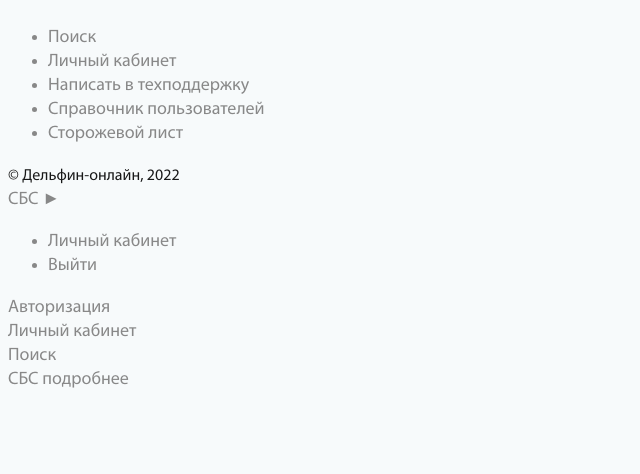
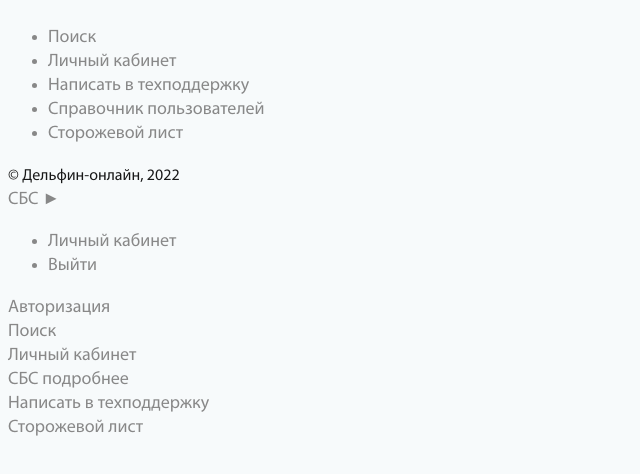
Before and after one commit to optimismous/info-search-markup, a React (Vite) app: page /routes in a window 1280 px wide. Shown: the top 474 px of the page, without its empty margins (0-640 px from the left). Built offline with nearby package versions, Linux system fonts and the light colour scheme.

Commit message:
update routes index

```diff
--- a/js/components/RoutesIndex.jsx
+++ b/js/components/RoutesIndex.jsx
@@ -18,14 +18,20 @@ export const RoutesIndex = (props) => {
         <Link to="/">Авторизация</Link>
       </div>
       <div>
-        <Link to="/private-cabinet">Личный кабинет</Link>
+        <Link to="/search">Поиск</Link>
       </div>
       <div>
-        <Link to="/search">Поиск</Link>
+        <Link to="/private-cabinet">Личный кабинет</Link>
       </div>
       <div>
         <Link to="/sbs-details">CБС подробнее</Link>
       </div>
+      <div>
+        <Link to="/support">Написать в техподдержку</Link>
+      </div>
+      <div>
+        <Link to="/watch-list">Сторожевой лист</Link>
+      </div>
     </nav>
   );
 };
```
